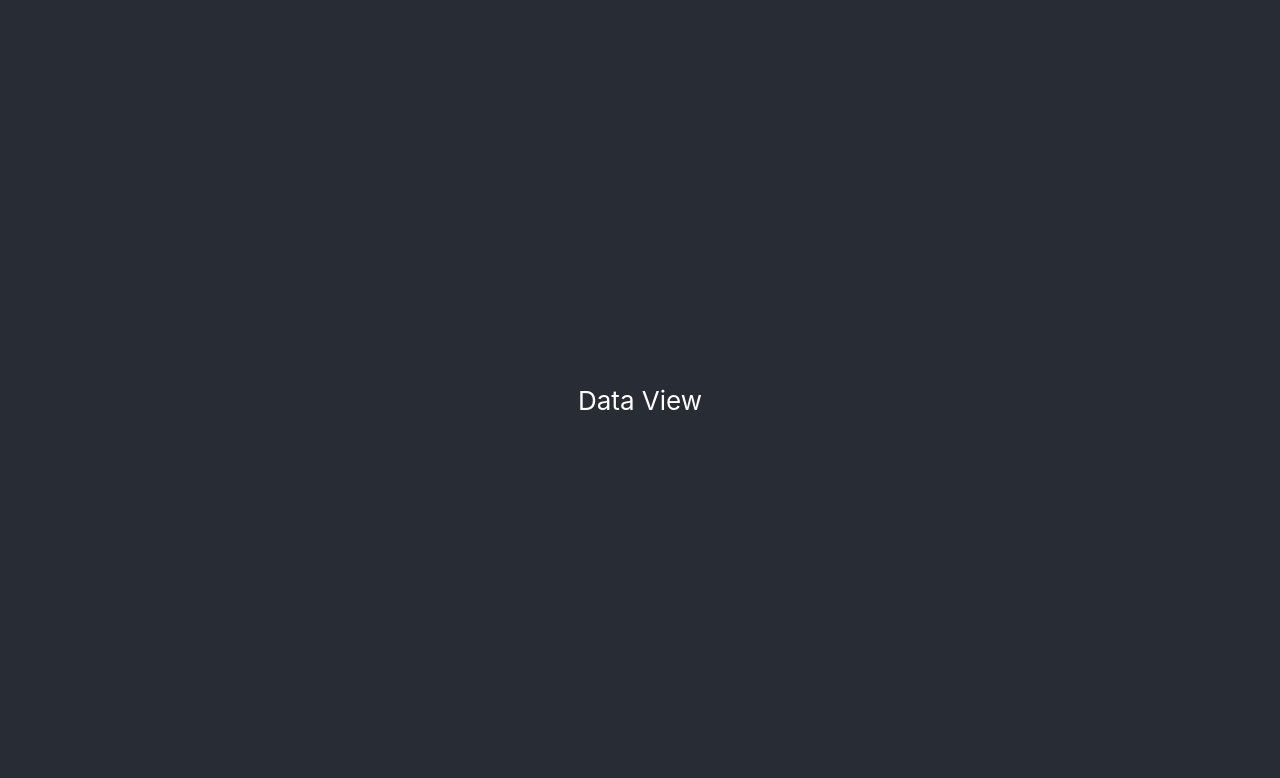
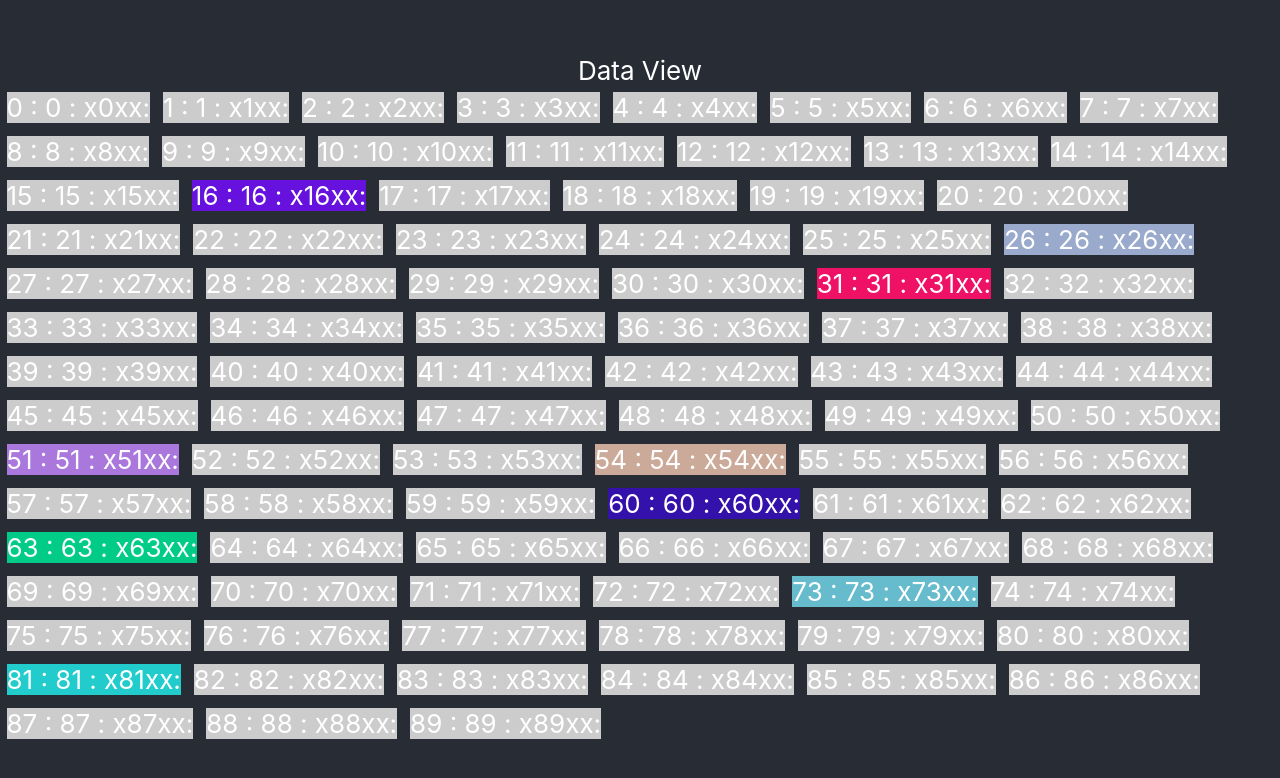
Before and after one commit to JoseHerminioCollas/data-look, a React app: page / in a window 1280 px wide. Shown: the top 778 px of the page. Built offline with nearby package versions, Linux system fonts and the light colour scheme.

Commit message:
update class definitions, use dataViews in App

```diff
--- a/src/App.css
+++ b/src/App.css
@@ -12,3 +12,12 @@
   font-size: calc(10px + 2vmin);
   color: white;
 }
+
+.view-container {
+  display: flex;
+  flex-wrap: wrap;
+}
+.view-container div {
+  background-color: green;
+  margin: 0.25em;
+}
--- a/src/App.tsx
+++ b/src/App.tsx
@@ -1,11 +1,54 @@
-import React from 'react';
+import React, { useEffect, useState } from 'react';
 import 'App.css';
+import DataView from 'data-view/data-view';
+const d = [...Array(90)].map((v, i) => ({ id: String(i), name: `x${i}xx` }))
+const engine = (dV: any) => {
+  const cI = setInterval(() => {
+    const n = (Math.floor((Math.random() * 15))).toString(16)
+    const n2 = (Math.floor((Math.random() * 15))).toString(16)
+    const n3 = (Math.floor((Math.random() * 15))).toString(16)
+    const color = `#${n}${n2}${n3}`
+    const ranDI = Math.floor(Math.random() * d.length).toString()
+    dV.set({
+      id: ranDI,
+      isVisible: true,
+      background: color,
+      data: { id: '0', name: `x${ranDI}xx` },
+    })
+  }, 1000)
+  setTimeout(() => clearInterval(cI), 30000)
+  return cI
+}
+const dV = DataView(d);
+function App() {
+  const [dVState, setDVState] = useState(dV.getAll())
+  useEffect(() => {
+    const s = dV.listen(v => {
+      setDVState(dVState => ({ ...dVState, [v.id]: v }))
+    })
+    engine(dV)
+    return () => s.unsubscribe()
+  }, [])
 
-function App() {
   return (
     <div className="App">
       <header className="App-header">
         Data View
+        <div className='view-container'
+        >
+          {
+            Object.entries(dVState).map(([k, v]) => (
+              <div
+                key={k}
+                style={{
+                  background: v.background
+                }}
+              >
+                {k} : {v.id} : {v.data.name}:
+              </div>
+            ))
+          }
+        </div>
       </header>
     </div>
   );
--- a/src/data-view/data-view.ts
+++ b/src/data-view/data-view.ts
@@ -1,17 +1,50 @@
 import { BehaviorSubject } from 'rxjs';
 
-const DataView = (data: { id: string }[]) => {
-    const items: {[s: string]: any} = data.reduce((acc, v, i) => {
-        return { ...acc, [v.id]: v };
+interface DataItem {
+    id: string
+    name: string
+    [key: string]: number | string | boolean
+}
+type Data = DataItem[]; // the data that is received
+interface Item {
+    id: string
+    background?: string
+    isVisible?: boolean
+    data: DataItem
+}
+type Items = { [key: string]: Item }; // viewItems
+type GetAll = () => Items;
+type Listen = (cb: (item: Item) => void) => {unsubscribe: () => void};
+type Set = (item: Item) => void
+type DadaViewI = (data: Data) => {
+    getAll: GetAll, listen: Listen, set: Set
+};
+
+const DataView: DadaViewI = (data: Data) => {
+    if (data.length < 1) throw 'data has no values'
+    const items: Items = data.reduce((acc, v, i) => {
+        return {
+            ...acc, [v.id]:
+            {
+                ...v,
+                background: '#ccc',
+                isVisible: true,
+                size: 'SML',
+                data: v,
+            }
+        };
     }, {});
-    const itemUpdate$ = new BehaviorSubject(null)
-    itemUpdate$.subscribe((v: { id: string } | null) => {
+    const itemUpdate$ = new BehaviorSubject<Item>(
+        Object.values(items)[0]
+    )
+    itemUpdate$.subscribe(v => {
         if (!v) return;
         items[v.id] = v;
     })
-    const getAll = () => items;
-    const set = (v: any) => itemUpdate$.next(v)
-    const listen = (cb: any) => itemUpdate$.subscribe( v => cb(v))
+    const getAll: GetAll = () => items;
+    const set: Set = v => itemUpdate$.next(v)
+    const listen: Listen = cb => itemUpdate$.subscribe(v => cb(v))
+
     return {
         getAll,
         listen,
```
Also changed, not shown: 1 other file (tests, documents, lock files or other folders).
